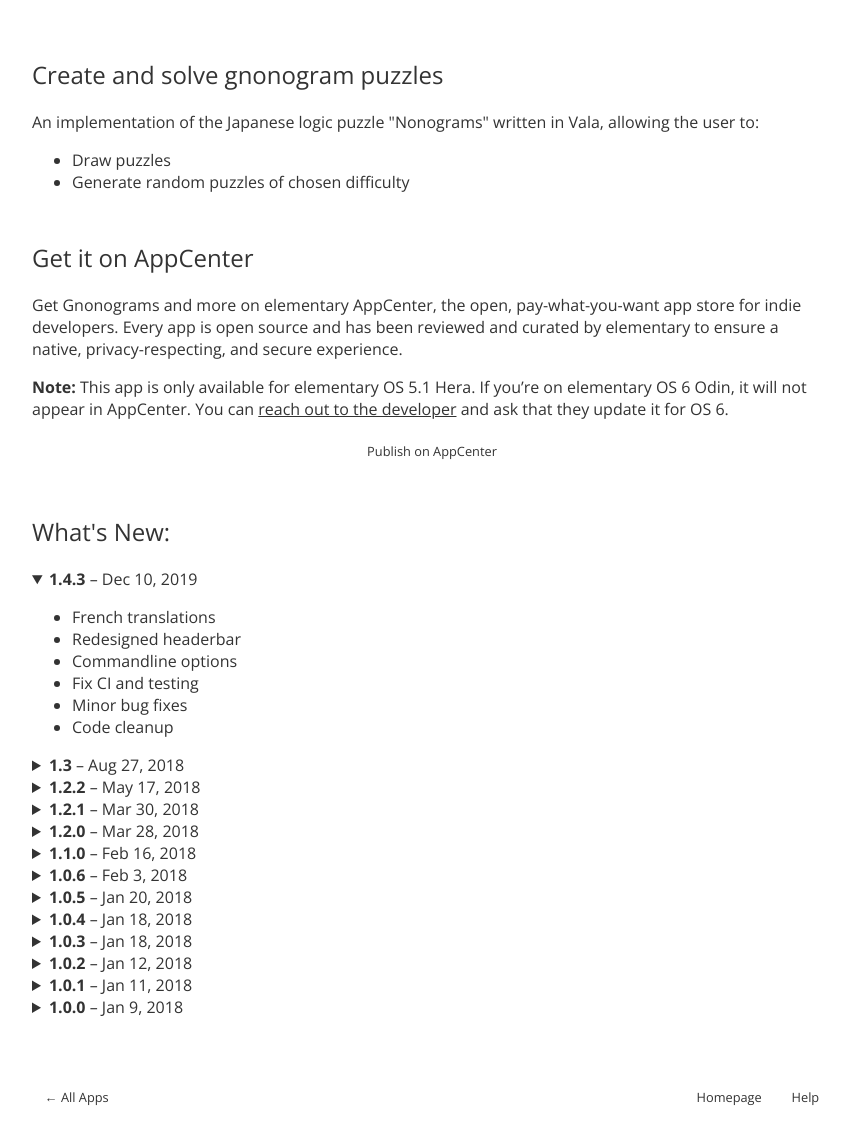
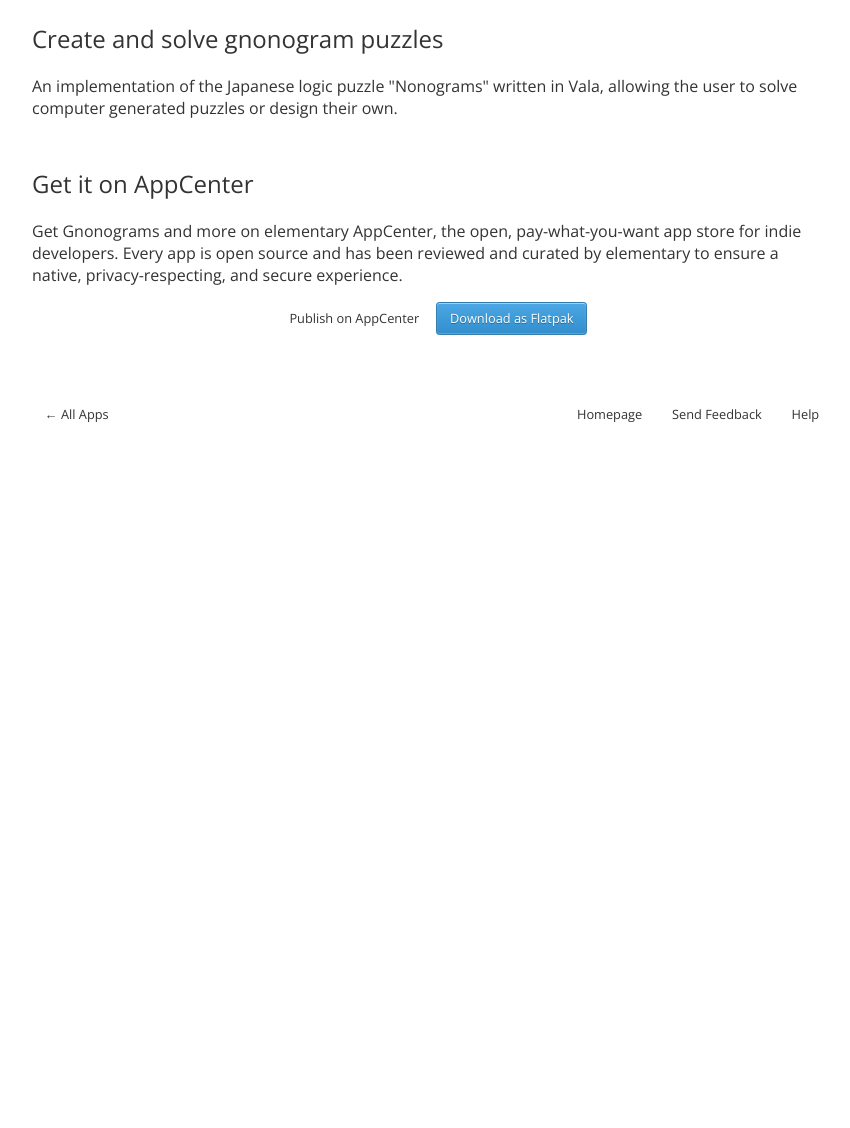
Before and after one commit to elementary/appcenter-web, a Jekyll site: the page built from _apps/com.github.jeremypw.gnonograms.md, in a window 1280 px wide and 1400 px high, scrolled down 182 px. Shown: the part 272-1400 px from the top of the window, without its empty margins (208-1058 px from the left). Built offline with Jekyll 4.4.1, drawn with Linux system fonts in a browser that asks for light colours; nearby versions of some CDN libraries; after the commit the page ends 900 px from its top, so only the background shows below that.

```diff
--- a/_apps/com.github.jeremypw.gnonograms.md
+++ b/_apps/com.github.jeremypw.gnonograms.md
@@ -5,221 +5,20 @@ summary: "Create and solve gnonogram puzzles"
 developer: "Jeremy Paul Wootten"
 homepage: https://github.com/jeremypw/gnonograms
 help_page: https://github.com/jeremypw/gnonograms
-bugtracker: false
-dist: hera
+bugtracker: https://github.com/jeremypw/gnonograms/issues
+dist: flatpak
 screenshots:
-  - https://appstream.elementary.io/appcenter/media/bionic/com/github/jeremypw.gnonograms/08A839FFB669B68461F264264E01D16C/screenshots/image-1_orig.png
-  - https://appstream.elementary.io/appcenter/media/bionic/com/github/jeremypw.gnonograms/08A839FFB669B68461F264264E01D16C/screenshots/image-2_orig.png
-  - https://appstream.elementary.io/appcenter/media/bionic/com/github/jeremypw.gnonograms/08A839FFB669B68461F264264E01D16C/screenshots/image-3_orig.png
+  - https://raw.githubusercontent.com/jeremypw/gnonograms/master/data/screenshots/GnonogramsSolvingLight.png
 icons:
-  "64": https://appstream.elementary.io/appcenter/media/bionic/com/github/jeremypw.gnonograms/08A839FFB669B68461F264264E01D16C/icons/64x64/com.github.jeremypw.gnonograms_com.github.jeremypw.gnonograms.png
-  "128": https://appstream.elementary.io/appcenter/media/bionic/com/github/jeremypw.gnonograms/08A839FFB669B68461F264264E01D16C/icons/128x128/com.github.jeremypw.gnonograms_com.github.jeremypw.gnonograms.png
-  "64@2": https://appstream.elementary.io/appcenter/media/bionic/com/github/jeremypw.gnonograms/08A839FFB669B68461F264264E01D16C/icons/64x64@2/com.github.jeremypw.gnonograms_com.github.jeremypw.gnonograms.png
+  '64': https://flatpak.elementary.io/repo/appstream/x86_64/icons/64x64/com.github.jeremypw.gnonograms.png
+  '128': https://flatpak.elementary.io/repo/appstream/x86_64/icons/128x128/com.github.jeremypw.gnonograms.png
 color:
   primary: "#d4d4d4"
   primary-text: "#180297"
 price: false
 releases:
-- version: 1.4.3
-  unix-timestamp: 1575936000
-  description: |-
-    <ul>
 
-      <li>French translations</li>
-
-      <li>Redesigned headerbar</li>
-
-      <li>Commandline options</li>
-
-      <li>Fix CI and testing</li>
-
-      <li>Minor bug fixes</li>
-
-      <li>Code cleanup</li>
-
-    </ul>
-- version: 1.3
-  unix-timestamp: 1535328000
-  description: |-
-    <ul>
-
-      <li>Prepare for Juno</li>
-
-      <li>Use Houston CI for testing</li>
-
-      <li>Use separate packaging branch</li>
-
-      <li>Add content rating tags</li>
-
-    </ul>
-- version: 1.2.2
-  unix-timestamp: 1526515200
-  description: |-
-    <ul>
-
-      <li>Use scrolled window when grid larger than screen</li>
-
-      <li>Fix some bugs with clue label formating</li>
-
-      <li>Toast has own copy of message to avoid possible crash</li>
-
-      <li>Conditional compilation with Gtk version  &gt;=3.22</li>
-
-      <li>Some code refactoring and cleanup</li>
-
-      <li>Various small bug fixes</li>
-
-    </ul>
-- version: 1.2.1
-  unix-timestamp: 1522368000
-  description: |-
-    <ul>
-
-      <li>Fix crash when dragging across grid edge</li>
-
-      <li>Clear puzzle name when resized</li>
-
-    </ul>
-- version: 1.2.0
-  unix-timestamp: 1522195200
-  description: |-
-    <ul>
-
-      <li>Hint button</li>
-
-      <li>Strikethrough completed blocks in clue label (with option to disable)</li>
-
-      <li>Clue label turns red if completed incorrectly (with option to disable)</li>
-
-      <li>Additional shortcuts</li>
-
-      <li>Some code refactoring and cleanup</li>
-
-      <li>Various bug fixes</li>
-
-    </ul>
-- version: 1.1.0
-  unix-timestamp: 1518739200
-  description: |-
-    <ul>
-
-      <li>Save and restore move history</li>
-
-      <li>Fade completed clues when solving</li>
-
-      <li>Generate difficult puzzles faster</li>
-
-      <li>Add redo button</li>
-
-      <li>Reorder header bar</li>
-
-      <li>Various bug fixes</li>
-
-      <li>Some restyling</li>
-
-      <li>Some code refactoring and cleanup</li>
-
-    </ul>
-- version: 1.0.6
-  unix-timestamp: 1517616000
-  description: |-
-    <ul>
-
-      <li>Add brand styling and update screenshots</li>
-
-      <li>Fix possible failed assertion in advanced solver</li>
-
-      <li>Fix some resizing isses</li>
-
-      <li>Fix some loading and saving issues</li>
-
-      <li>Some code refactoring and cleanup</li>
-
-    </ul>
-- version: 1.0.5
-  unix-timestamp: 1516406400
-  description: |-
-    <ul>
-
-      <li>Fix regression in game generator</li>
-
-      <li>Fix error in solver</li>
-
-    </ul>
-- version: 1.0.4
-  unix-timestamp: 1516233600
-  description: |-
-    <ul>
-
-      <li>Fix post_install.py script</li>
-
-      <li>Remove unused or deprecated config variables</li>
-
-      <li>Replace deprecated Gtk.Stock items</li>
-
-    </ul>
-- version: 1.0.3
-  unix-timestamp: 1516233600
-  description: |-
-    <ul>
-
-      <li>Fix first run after clean install problems</li>
-
-      <li>More complete uninstall</li>
-
-      <li>Provide mimeinfo and icon</li>
-
-      <li>Various small bug fixes</li>
-
-    </ul>
-- version: 1.0.2
-  unix-timestamp: 1515715200
-  description: |-
-    <ul>
-
-      <li>Fix debian files</li>
-
-      <li>Fix .desktop file</li>
-
-      <li>Fix .appdata file</li>
-
-      <li>Builds with dpkg-buildpackage and Travis CI</li>
-
-    </ul>
-- version: 1.0.1
-  unix-timestamp: 1515628800
-  description: |-
-    <ul>
-
-      <li>Correct dependencies for xenial build</li>
-
-    </ul>
-- version: 1.0.0
-  unix-timestamp: 1515456000
-  description: |-
-    <p>Initial release.</p>
-
-    <ul>
-
-      <li>Draw puzzles</li>
-
-      <li>Generate random puzzles</li>
-
-      <li>Check for errors while solving</li>
-
-      <li>Adjust size of grid</li>
-
-      <li>Adjust difficulty of generated puzzles</li>
-
-      <li>Save and restore program state and settings</li>
-
-    </ul>
-redirect_from:
-  - /com.github.jeremypw.gnonograms.desktop/
+redirect_from: /com.github.jeremypw.gnonograms.desktop/
 ---
 
-<p>An implementation of the Japanese logic puzzle &quot;Nonograms&quot; written in Vala, allowing the user to:</p>
-<ul>
-  <li>Draw puzzles</li>
-  <li>Generate random puzzles of chosen difficulty</li>
-</ul>
+<p>An implementation of the Japanese logic puzzle "Nonograms" written in Vala, allowing the user to solve computer generated puzzles or design their own.</p>
```
Also changed, not shown: _apps/com.github.alexkdeveloper.tictactoy.md (added, +24 -0 lines).
